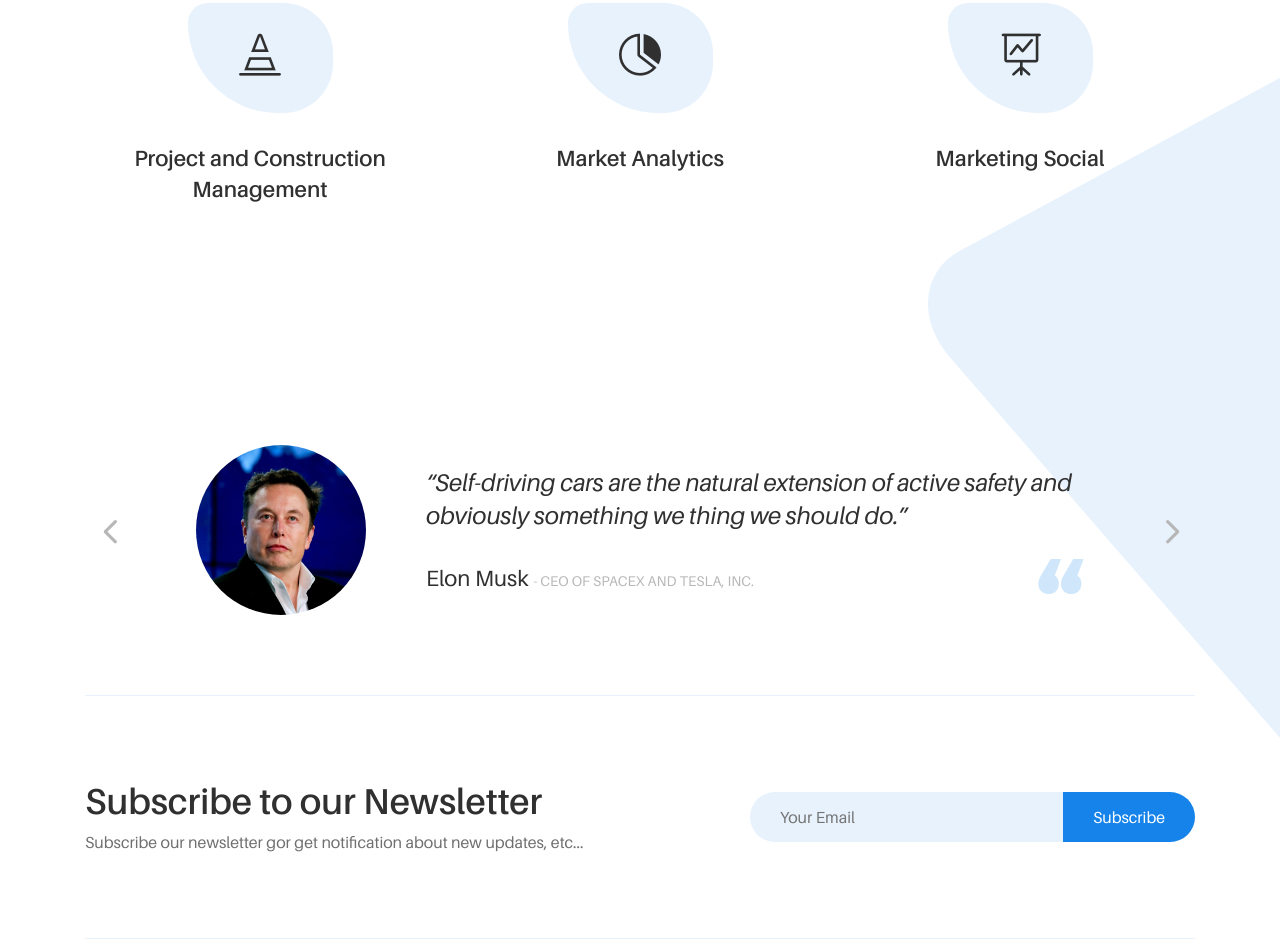
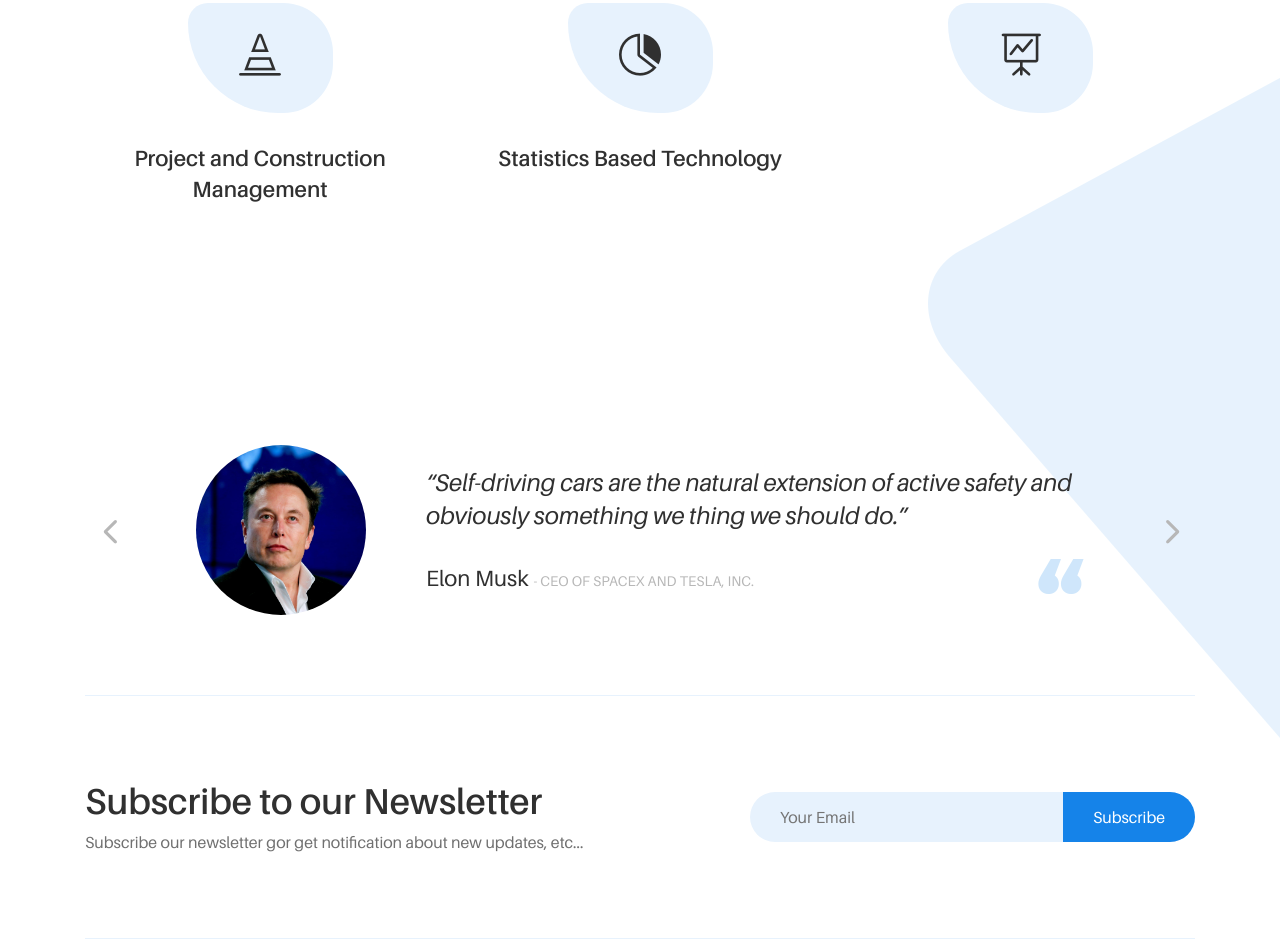
Before and after one commit to keremoner/TeamsWebsite, a website: page index.html in a window 1280 px wide. Shown: the part 4351-5292 px from the top of the page. Drawn offline with Linux system fonts and the light colour scheme.

Commit message:
aad
asdad

```diff
--- a/index.html
+++ b/index.html
@@ -8,7 +8,7 @@
     <meta name="viewport" content="width=device-width, initial-scale=1, shrink-to-fit=no">
 
     <!-- Title -->
-    <title>TEAMS</title>
+    <title>Auto-City Webpage</title>
 
     <!-- Favicon -->
     <link rel="icon" href="./img/core-img/favicon.ico">
@@ -397,7 +397,7 @@ traffic congestion.</p>
                         <div class="service-icon">
                             <i class="icon_piechart"></i>
                         </div>
-                        <h5>Market Analytics</h5>
+                        <h5>Statistics Based Technology</h5>
 
                     </div>
                 </div>
@@ -409,7 +409,7 @@ traffic congestion.</p>
                         <div class="service-icon">
                             <i class="icon_easel"></i>
                         </div>
-                        <h5>Marketing Social</h5>
+                        <h5></h5>
 
                     </div>
                 </div>
```
